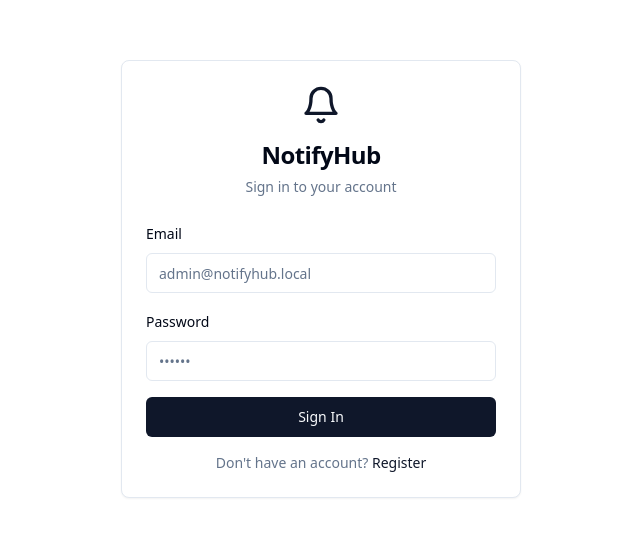
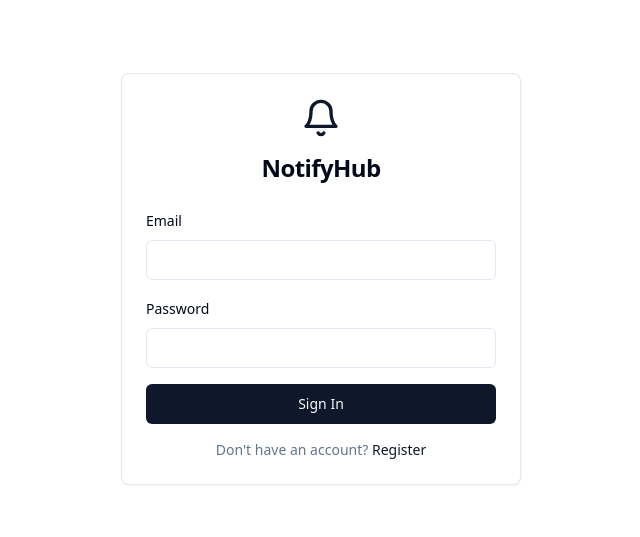
Before and after one commit to XUranus/notify-hub, a React (Vite) app in the folder packages/web/: page /login in a window 1280 px wide. Shown: the part 121-658 px from the top of the page, without its empty margins (319-959 px from the left). Built offline with nearby package versions, Linux system fonts and the light colour scheme.

Commit message:
web: remove login placeholders and desc, add bell favicon

```diff
--- a/packages/web/index.html
+++ b/packages/web/index.html
@@ -2,7 +2,7 @@
 <html lang="en">
   <head>
     <meta charset="UTF-8" />
-    <link rel="icon" type="image/svg+xml" href="/vite.svg" />
+    <link rel="icon" type="image/svg+xml" href="/favicon.svg" />
     <meta name="viewport" content="width=device-width, initial-scale=1.0" />
     <title>NotifyHub Admin</title>
   </head>
--- a/packages/web/src/pages/Login.tsx
+++ b/packages/web/src/pages/Login.tsx
@@ -42,7 +42,6 @@
             <Bell className="h-10 w-10 text-primary" />
           </div>
           <CardTitle className="text-2xl">{t('login.title')}</CardTitle>
-          <CardDescription>{t('login.desc')}</CardDescription>
         </CardHeader>
         <CardContent>
           <form onSubmit={handleSubmit} className="space-y-4">
@@ -58,7 +57,6 @@
                 type="email"
                 value={email}
                 onChange={(e) => setEmail(e.target.value)}
-                placeholder={t('login.emailPlaceholder')}
                 required
               />
             </div>
@@ -69,7 +67,6 @@
                 type="password"
                 value={password}
                 onChange={(e) => setPassword(e.target.value)}
-                placeholder={t('login.passwordPlaceholder')}
                 required
               />
             </div>
```
Also changed, not shown: packages/web/public/favicon.svg (added).
